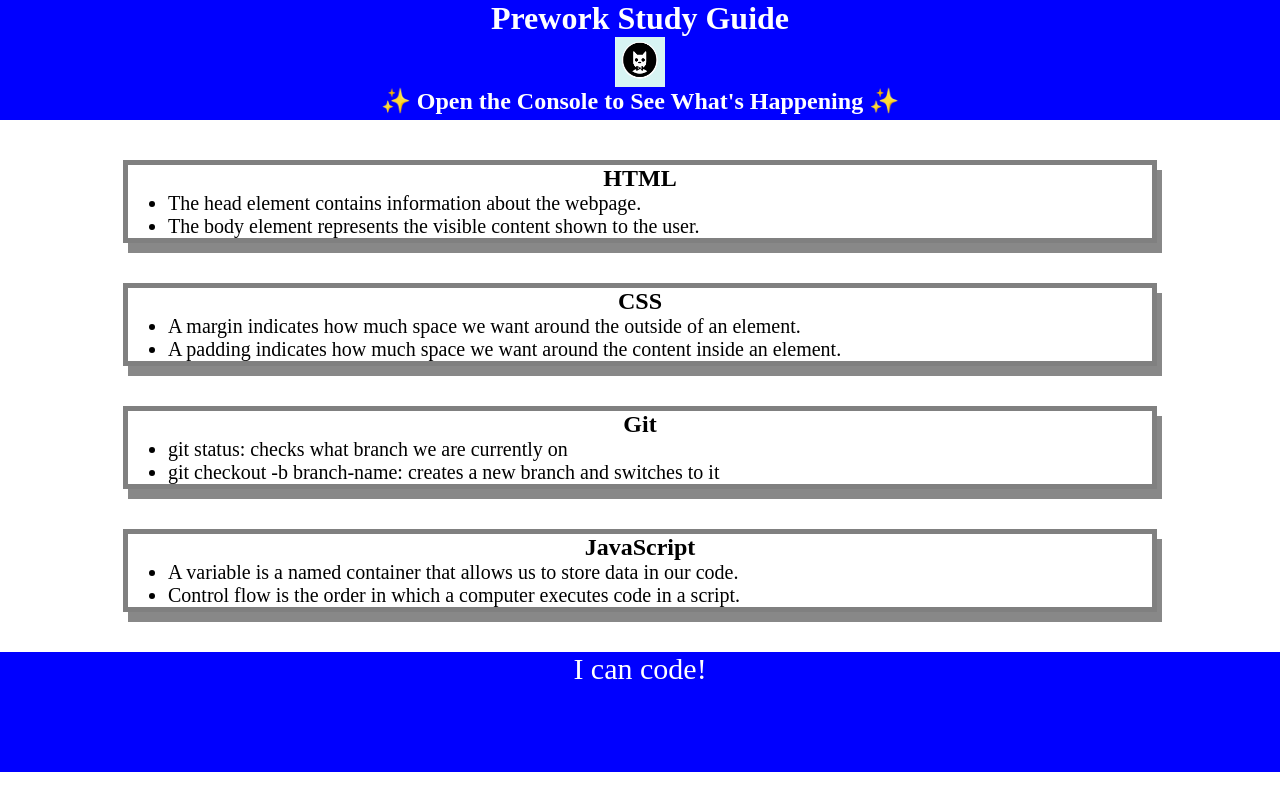
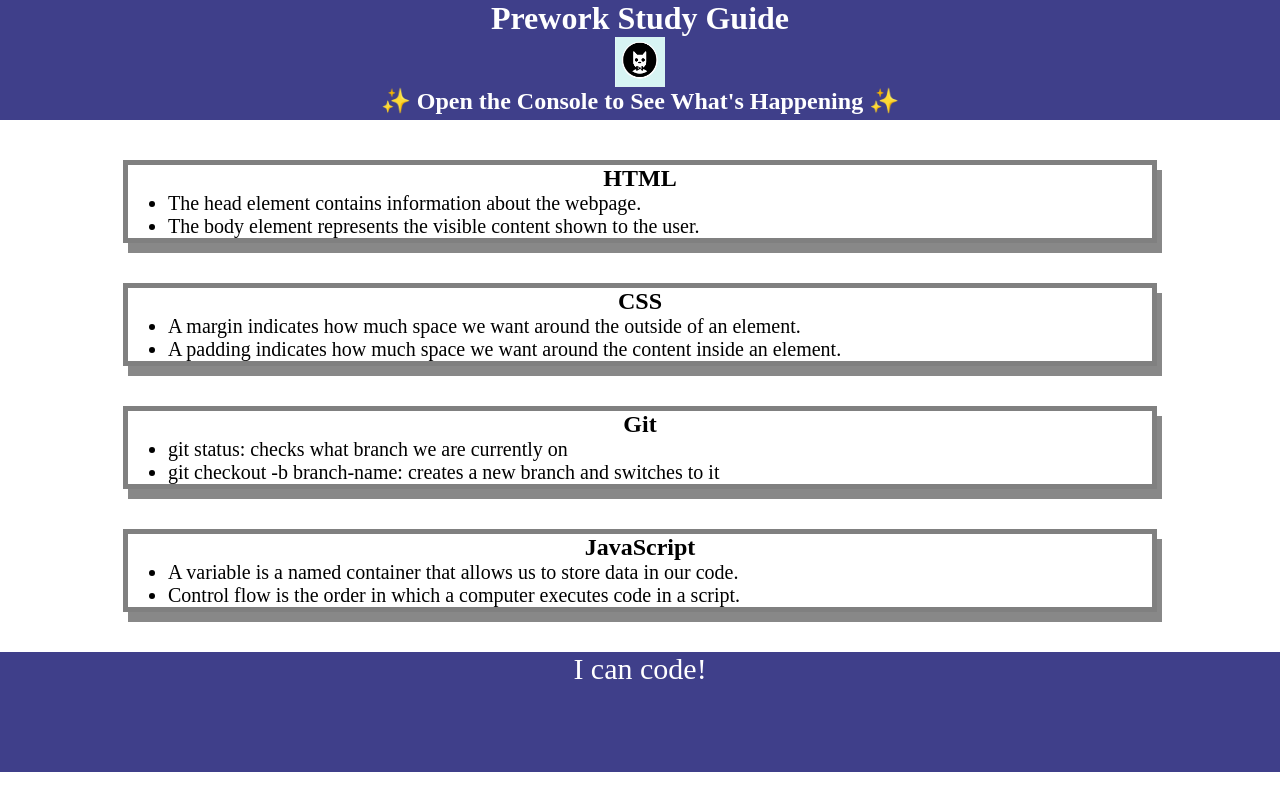
Before and after one commit to agDesignz/UMN-Bootcamp-Pre-work-Study-Guide, a plain HTML site: page index.html in a window 1280 px wide. Drawn offline with Linux system fonts and the light colour scheme.

```diff
--- a/assets/style.css
+++ b/assets/style.css
@@ -7,7 +7,7 @@
 footer {
     width: 100%;
     height: 120px;
-    background-color: blue;
+    background-color: rgb(63, 63, 138);
     color: white;
 }
 
```
Also changed, not shown: 1 other file.
